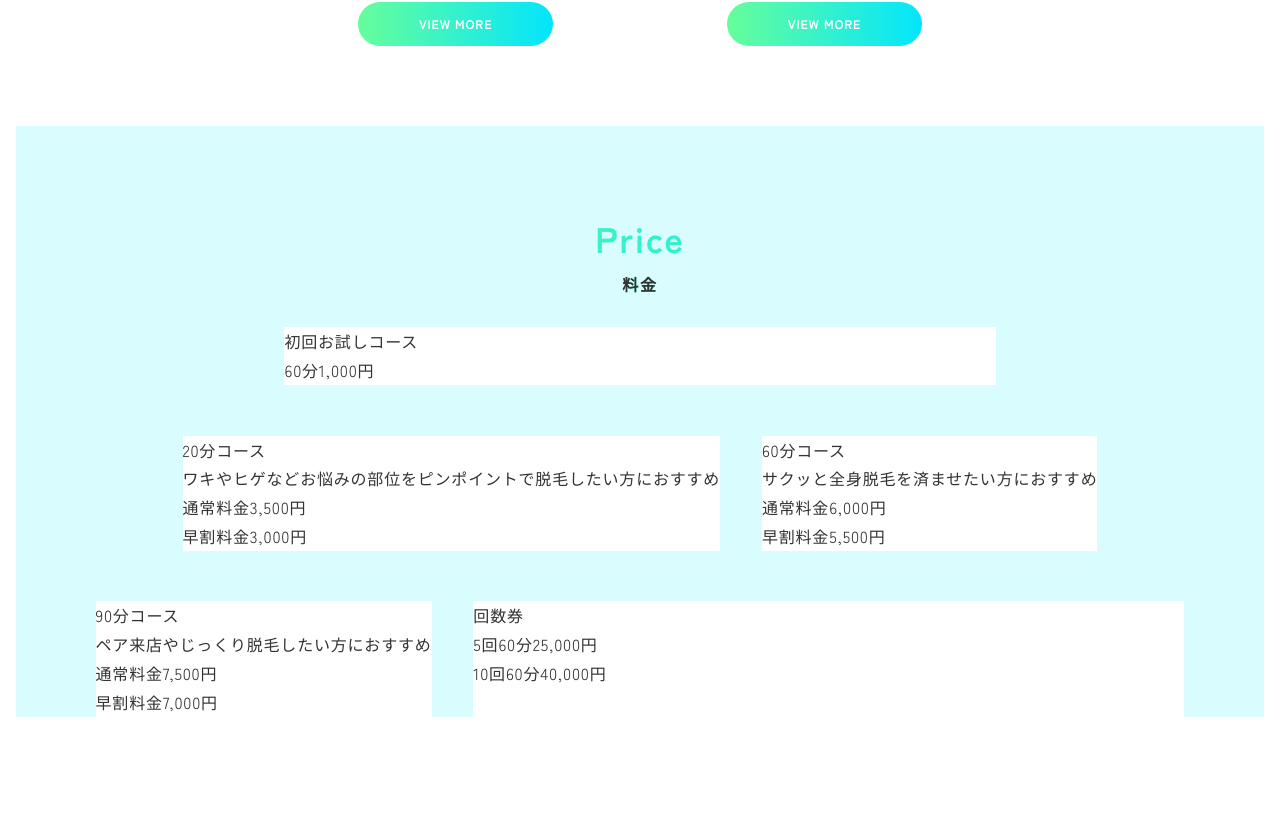
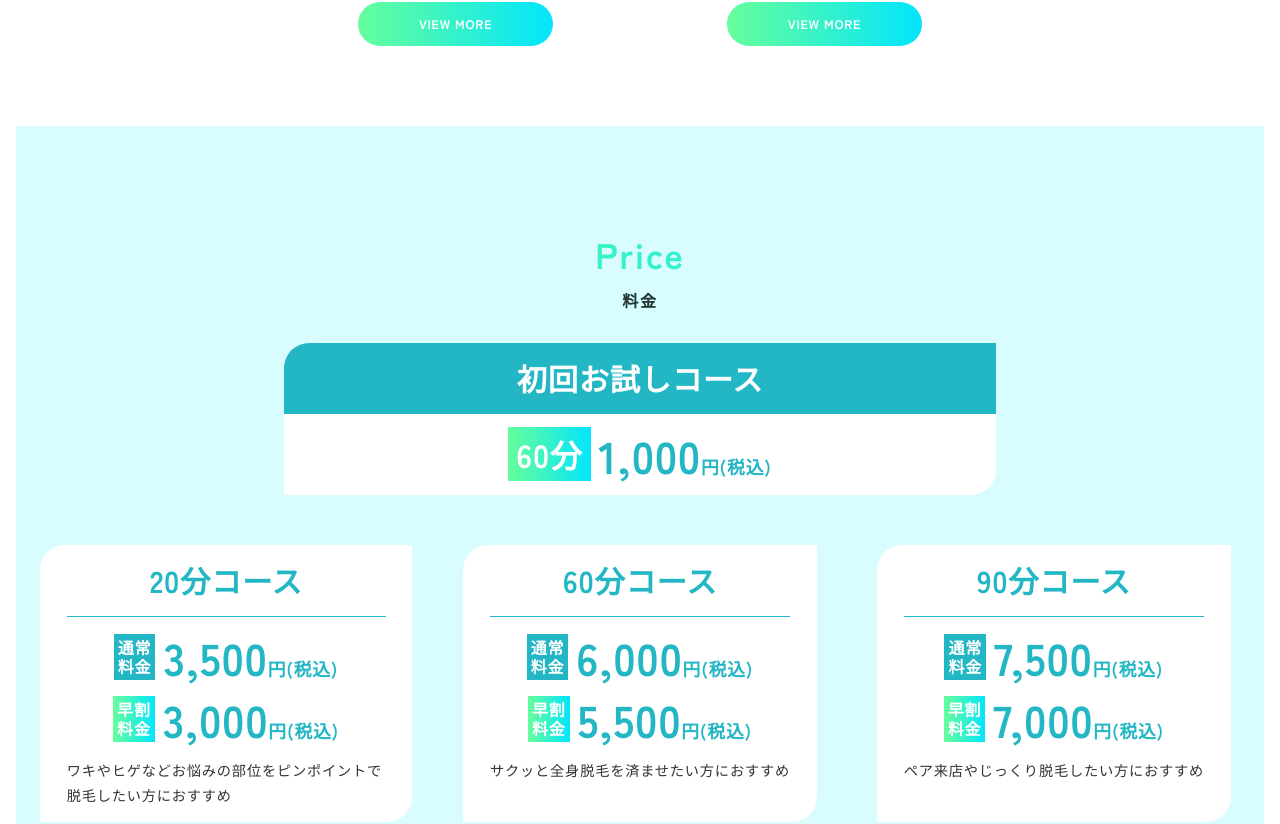
Before and after one commit to h-yabi2/Pitte, a Next.js app: page / in a window 1280 px wide. Shown: the part 2059-2883 px from the top of the page. Before the commit the page ends 2776 px from the top, so only its background shows below. Built offline with nearby package versions, Linux system fonts and the light colour scheme.

Commit message:
Update animation delays and price formattingvariants to use index mod 4 for reset

```diff
--- a/app/components/Feature/index.tsx
+++ b/app/components/Feature/index.tsx
@@ -55,7 +55,7 @@ const itemVariants = (index: number): Variants => {
       opacity: 1,
       y: 0,
       transition: {
-        delay: effectiveIndex * 0.15,
+        delay: effectiveIndex * 0.2,
       },
     },
   }
--- a/app/components/Price/index.tsx
+++ b/app/components/Price/index.tsx
@@ -21,11 +21,11 @@ const list = [
     course: '20分コース',
     prices: [
       {
-        title: '通常料金',
+        title: '通常<br />料金',
         price: '3,500',
       },
       {
-        title: '早割料金',
+        title: '早割<br />料金',
         price: '3,000',
       },
     ],
@@ -35,11 +35,11 @@ const list = [
     course: '60分コース',
     prices: [
       {
-        title: '通常料金',
+        title: '通常<br />料金',
         price: '6,000',
       },
       {
-        title: '早割料金',
+        title: '早割<br />料金',
         price: '5,500',
       },
     ],
@@ -50,11 +50,11 @@ const list = [
     course: '90分コース',
     prices: [
       {
-        title: '通常料金',
+        title: '通常<br />料金',
         price: '7,500',
       },
       {
-        title: '早割料金',
+        title: '早割<br />料金',
         price: '7,000',
       },
     ],
@@ -64,18 +64,21 @@ const list = [
     course: '回数券',
     prices: [
       {
-        title: '5回60分',
+        title: '5回<br />60分',
         price: '25,000',
       },
       {
-        title: '10回60分',
+        title: '10回<br />60分',
         price: '40,000',
       },
     ],
   },
 ]
 
-const itemVariants: Variants = {
+const itemVariants = (index: number): Variants => {
+  // index が 4 の場合は 0 にリセット
+  const effectiveIndex = index % 4
+  return {
     offscreen: {
       y: 100,
       opacity: 0,
@@ -87,8 +90,10 @@ const itemVariants: Variants = {
         type: 'spring',
         bounce: 0.4,
         duration: 0.8,
+        delay: effectiveIndex * 0.2,
       },
     },
+  }
 }
 
 export const Price: React.FC = () => {
@@ -99,22 +104,31 @@ export const Price: React.FC = () => {
         {list.map((item, index) => (
           <motion.li
             key={index}
-            className={s.item}
+            className={`${s.item} common-radius`}
             initial="offscreen"
             whileInView="onscreen"
             viewport={{ once: true, amount: 0.2 }}
-            variants={itemVariants}
+            variants={itemVariants(index)}
           >
-            <h3>{item.course}</h3>
-            {item.text && <p>{item.text}</p>}
-            <ul>
+            <h3 className={s.title}>{item.course}</h3>
+            <div className={s.contents}>
+              <ul className={s.contents__list}>
                 {item.prices.map((price, index) => (
                   <li key={index}>
-                  <span>{price.title}</span>
-                  <span>{price.price}円</span>
+                    {/* dangerouslySetInnerHTML　を使用 */}
+                    <span
+                      className={s.contents__title}
+                      dangerouslySetInnerHTML={{ __html: price.title }}
+                    />
+                    <span className={s.contents__price}>
+                      {price.price}
+                      <span>円(税込)</span>
+                    </span>
                   </li>
                 ))}
               </ul>
+              {item.text && <p className={s.text}>{item.text}</p>}
+            </div>
           </motion.li>
         ))}
       </ul>
--- a/app/components/Price/styles.module.scss
+++ b/app/components/Price/styles.module.scss
@@ -1,13 +1,16 @@
 @use 'app/_mixin' as *;
 
 .root {
+  padding: 1rem;
   background: #d9fcff;
   overflow: hidden;
 }
 
 .list {
-  display: flex;
+  display: grid;
+  grid-template-columns: repeat(3, 1fr);
   flex-wrap: wrap;
+  align-items: center;
   justify-content: center;
   max-width: 1200px;
   margin: auto;
@@ -16,10 +19,108 @@
     @include fluidValue1440(column-gap, 47, 0);
   }
   > li {
+    height: 100%;
+    margin: auto;
     background: #fff;
     &:first-child,
     &:last-child {
       @include fluidValue1440(width, 800, 370);
+      margin: auto;
+    }
+    &:first-child {
+      grid-column: 1/4;
+      grid-row: 1/2;
+      .title {
+        margin: 0;
+        border: none;
+        background: #23b6c4;
+        color: #fff;
+      }
+      .contents__title {
+        padding: 0.5rem;
+        @include fluidValue1440(font-size, 36, 28);
+      }
+    }
+    &:nth-child(2),
+    &:nth-child(3),
+    &:nth-child(4) {
+      grid-row: 2/3;
+      .contents__list {
+        li {
+          &:first-child {
+            .contents__title {
+              background: #23b6c4;
+            }
+          }
+        }
+      }
+    }
+    &:last-child {
+      grid-column: 1/4;
+      grid-row: 3/4;
+      .contents__list {
+        display: flex;
+        flex-direction: row;
+        justify-content: center;
+        @include fluidValue1440(column-gap, 20, 0);
+      }
     }
   }
 }
+
+.title {
+  padding: 0.5rem 0;
+  @include fluidValue1440(margin-right, 30, 30);
+  @include fluidValue1440(margin-left, 30, 30);
+  border-bottom: 1px solid #23b6c4;
+  color: #23b6c4;
+  @include fluidValue1440(font-size, 34, 34);
+  font-weight: bold;
+  text-align: center;
+}
+
+.contents {
+  @include fluidValue1440(padding-top, 15, 15);
+  @include fluidValue1440(padding-right, 30, 30);
+  @include fluidValue1440(padding-bottom, 15, 15);
+  @include fluidValue1440(padding-left, 30, 30);
+}
+
+.contents__list {
+  display: flex;
+  flex-wrap: wrap;
+  flex-direction: column;
+  @include fluidValue1440(row-gap, 10, 0);
+
+  li {
+    display: flex;
+    justify-content: center;
+    align-items: center;
+    color: #23b6c4;
+    font-weight: bold;
+  }
+}
+
+.contents__title {
+  display: inline-block;
+  margin-right: 0.5rem;
+  padding: 0.25rem;
+  background: linear-gradient(to right, #66fe9b, #03e5fc);
+  color: #fff;
+  @include fluidValue1440(font-size, 18, 18);
+  line-height: 1.2;
+  text-align: center;
+}
+
+.contents__price {
+  @include fluidValue1440(font-size, 50, 46);
+  line-height: 1.2;
+  span {
+    @include fluidValue1440(font-size, 20, 20);
+  }
+}
+
+.text {
+  margin-top: 0.75rem;
+  @include fluidValue1440(font-size, 16, 20);
+}
--- a/app/globals.scss
+++ b/app/globals.scss
@@ -19,3 +19,9 @@ html {
   position: relative;
   background: linear-gradient(transparent 70%, yellow 70%);
 }
+
+.common-radius {
+  border-top-left-radius: 25px;
+  border-bottom-right-radius: 25px;
+  overflow: hidden;
+}
```
Lines whose indentation alone changed are shown as unchanged.
